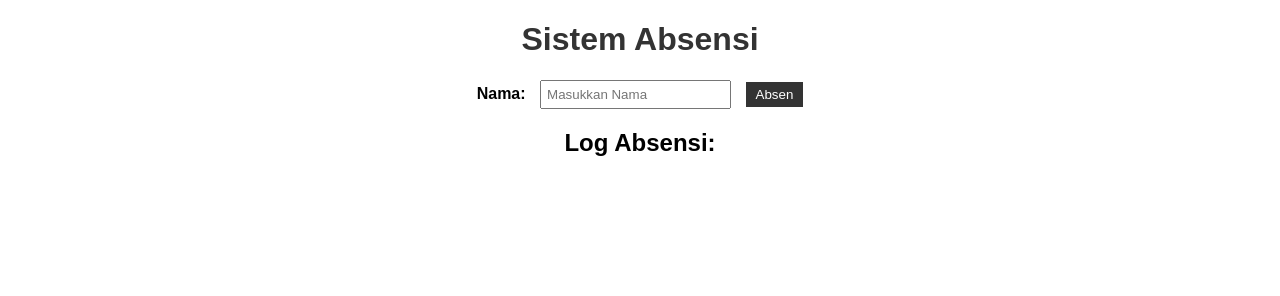
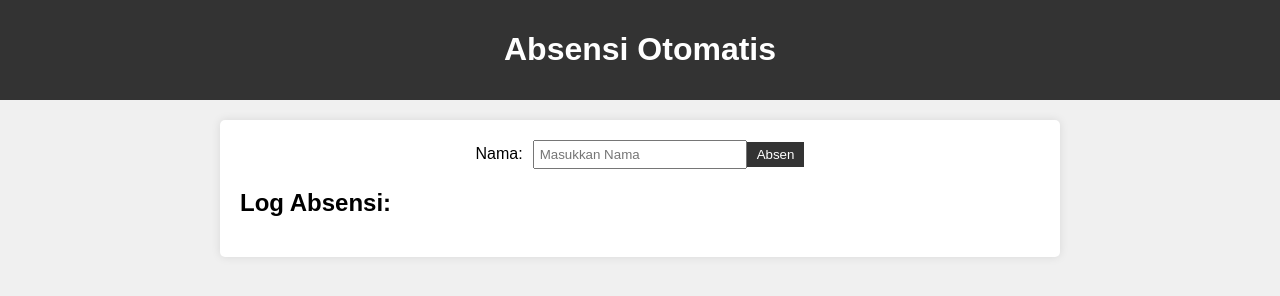
Before and after one commit to Azman2002/gabut, a plain HTML site: page website.html in a window 1280 px wide. Both pictures are taken after a click on the button "Absen". Drawn offline with Linux system fonts and the light colour scheme.

Commit message:
first commit

```diff
--- a/website.html
+++ b/website.html
@@ -3,35 +3,50 @@
 <head>
     <meta charset="UTF-8">
     <meta name="viewport" content="width=device-width, initial-scale=1.0">
-    <title>Sistem Absensi</title>
+    <title>Absensi Otomatis</title>
     <style>
         body {
             font-family: Arial, sans-serif;
-            text-align: center;
+            background-color: #f0f0f0;
+            margin: 0;
+            padding: 0;
         }
 
-        h1 {
-            color: #333;
+        header {
+            background-color: #333;
+            color: white;
+            text-align: center;
+            padding: 10px 0;
+        }
+
+        main {
+            max-width: 800px;
+            margin: 20px auto;
+            background-color: white;
+            padding: 20px;
+            border-radius: 5px;
+            box-shadow: 0 0 10px rgba(0, 0, 0, 0.1);
         }
 
         .absensi-form {
-            margin-top: 20px;
+            display: flex;
+            justify-content: center;
+            align-items: center;
         }
 
         label {
-            font-weight: bold;
             margin-right: 10px;
         }
 
         input[type="text"] {
             padding: 5px;
-            margin-right: 10px;
+            width: 200px;
         }
 
         button {
             padding: 5px 10px;
             background-color: #333;
-            color: #fff;
+            color: white;
             border: none;
             cursor: pointer;
         }
@@ -46,41 +61,43 @@
         }
 
         li {
-            margin-bottom: 5px;
+            margin: 5px 0;
         }
     </style>
 </head>
 <body>
-    <h1>Sistem Absensi</h1>
+    <header>
+        <h1>Absensi Otomatis</h1>
+    </header>
+    <main>
         <div class="absensi-form">
             <label for="nama">Nama:</label>
             <input type="text" id="nama" placeholder="Masukkan Nama">
-        <button id="absenBtn">Absen</button>
+            <button id="absen">Absen</button>
         </div>
         <div class="absensi-log">
             <h2>Log Absensi:</h2>
-        <ul id="logList">
-            <!-- Log Absensi akan muncul di sini -->
+            <ul id="log-list">
+                <!-- Log absensi akan ditampilkan di sini -->
             </ul>
         </div>
+    </main>
     <script>
-        document.addEventListener("DOMContentLoaded", function () {
-            const absenBtn = document.getElementById("absenBtn");
-            const namaInput = document.getElementById("nama");
-            const logList = document.getElementById("logList");
+        const namaInput = document.getElementById('nama');
+        const absenButton = document.getElementById('absen');
+        const logList = document.getElementById('log-list');
 
-            absenBtn.addEventListener("click", function () {
-                const nama = namaInput.value.trim();
-                if (nama !== "") {
-                    const waktuAbsen = new Date();
-                    const logItem = document.createElement("li");
-                    logItem.innerText = `${nama} absen pada ${waktuAbsen.toLocaleTimeString()}`;
-                    logList.appendChild(logItem);
-                    namaInput.value = "";
+        absenButton.addEventListener('click', () => {
+            const nama = namaInput.value;
+            if (nama.trim() === '') {
+                alert('Silakan masukkan nama Anda.');
             } else {
-                    alert("Masukkan nama Anda.");
+                const waktuAbsen = new Date().toLocaleTimeString();
+                const listItem = document.createElement('li');
+                listItem.textContent = `${nama} absen pada ${waktuAbsen}`;
+                logList.appendChild(listItem);
+                namaInput.value = '';
             }
-            });
         });
     </script>
 </body>
```
Lines whose indentation alone changed are shown as unchanged.
